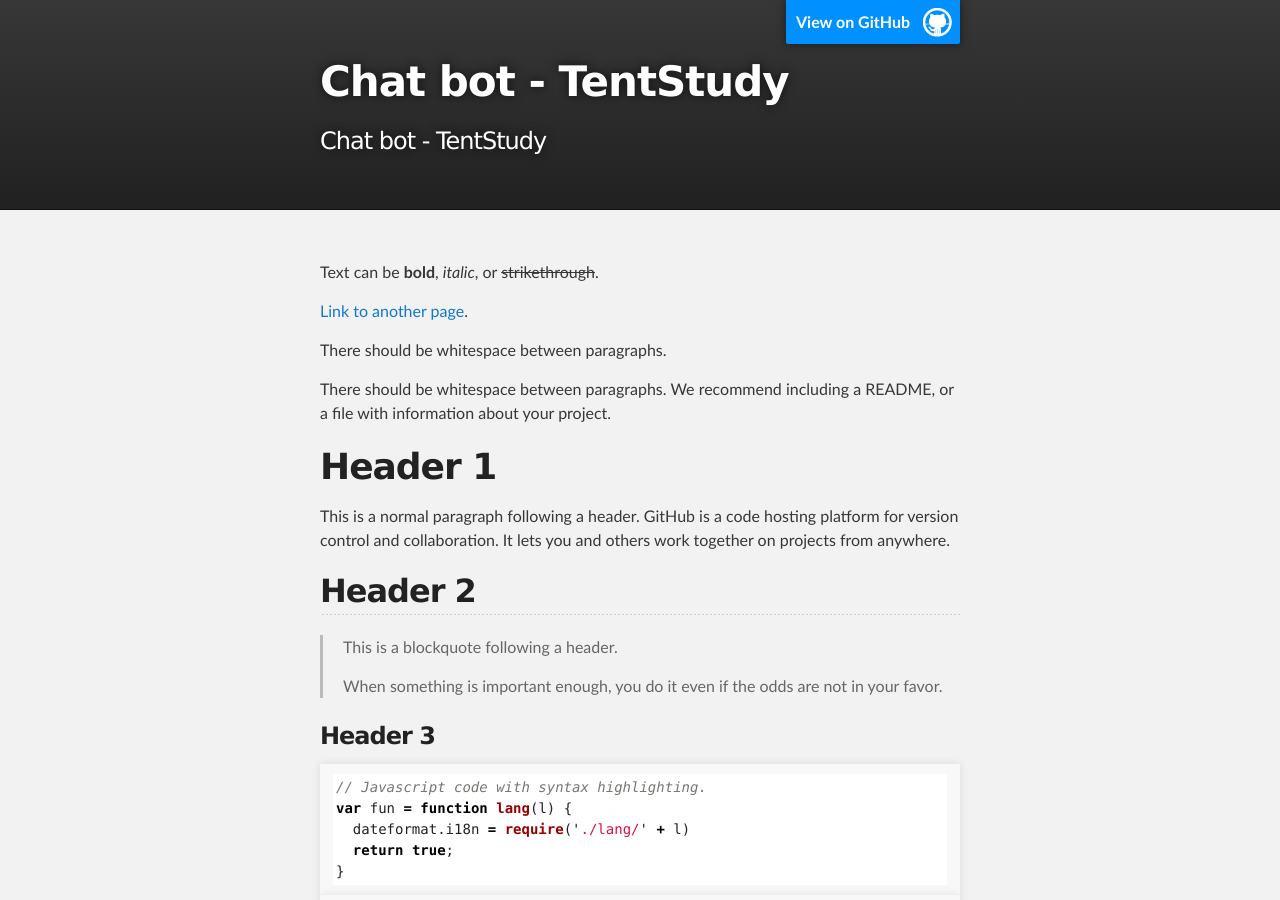
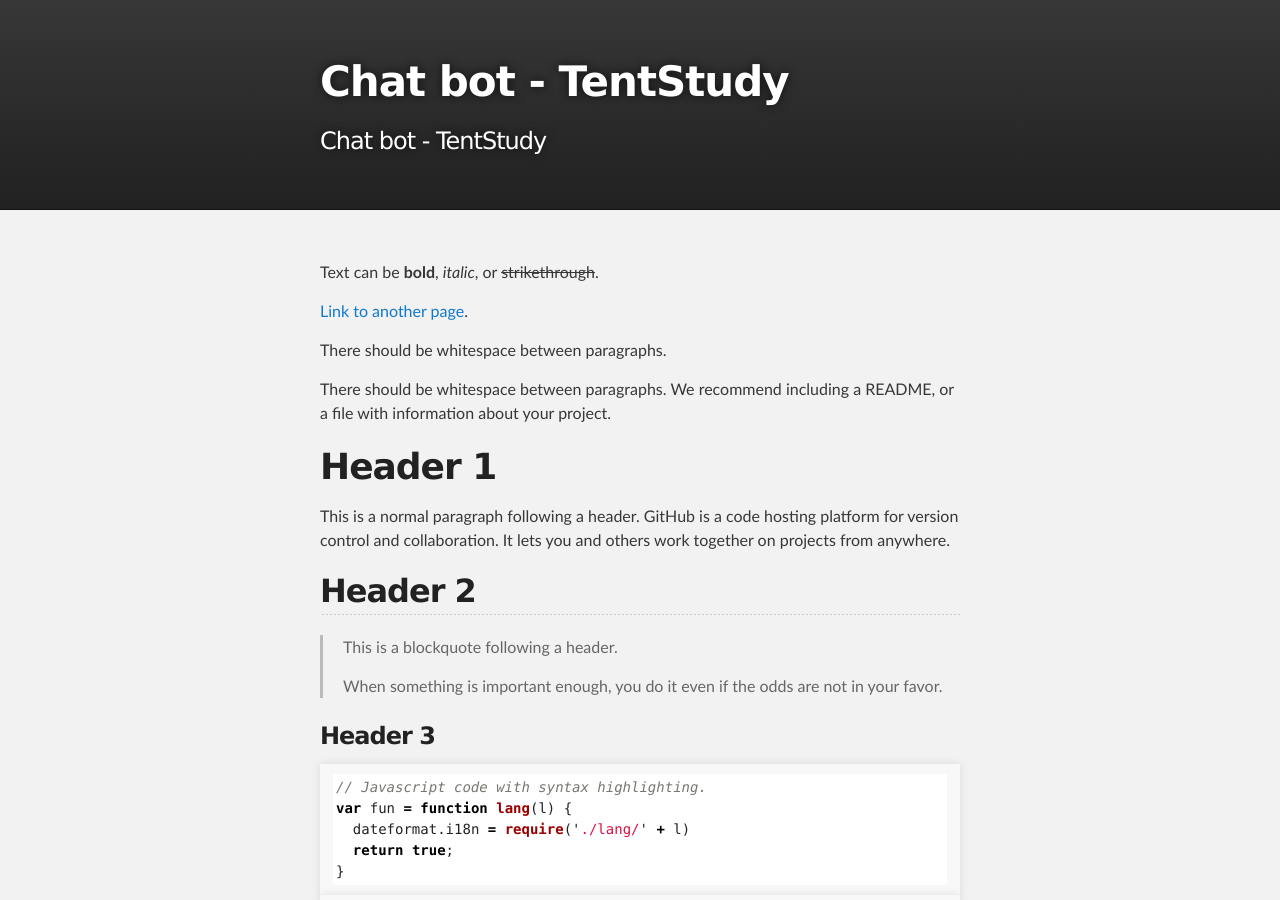
Before and after one commit to tentstudy/chat-bot, a Jekyll site: the page built from index.md, in a window 1280 px wide and 900 px high. Built offline with Jekyll 4.4.1, drawn with Linux system fonts in a browser that asks for light colours.

Commit message:
Update default.html

```diff
--- a/_layouts/default.html
+++ b/_layouts/default.html
@@ -18,7 +18,7 @@
     <!-- HEADER -->
     <div id="header_wrap" class="outer">
         <header class="inner">
-          <a id="forkme_banner" href="{{ site.github.repository_url }}">View on GitHub</a>
+<!--           <a id="forkme_banner" href="{{ site.github.repository_url }}">View on GitHub</a> -->
 
           <h1 id="project_title">{{ site.title | default: site.github.repository_name }}</h1>
           <h2 id="project_tagline">{{ site.description | default: site.github.project_tagline }}</h2>
```
